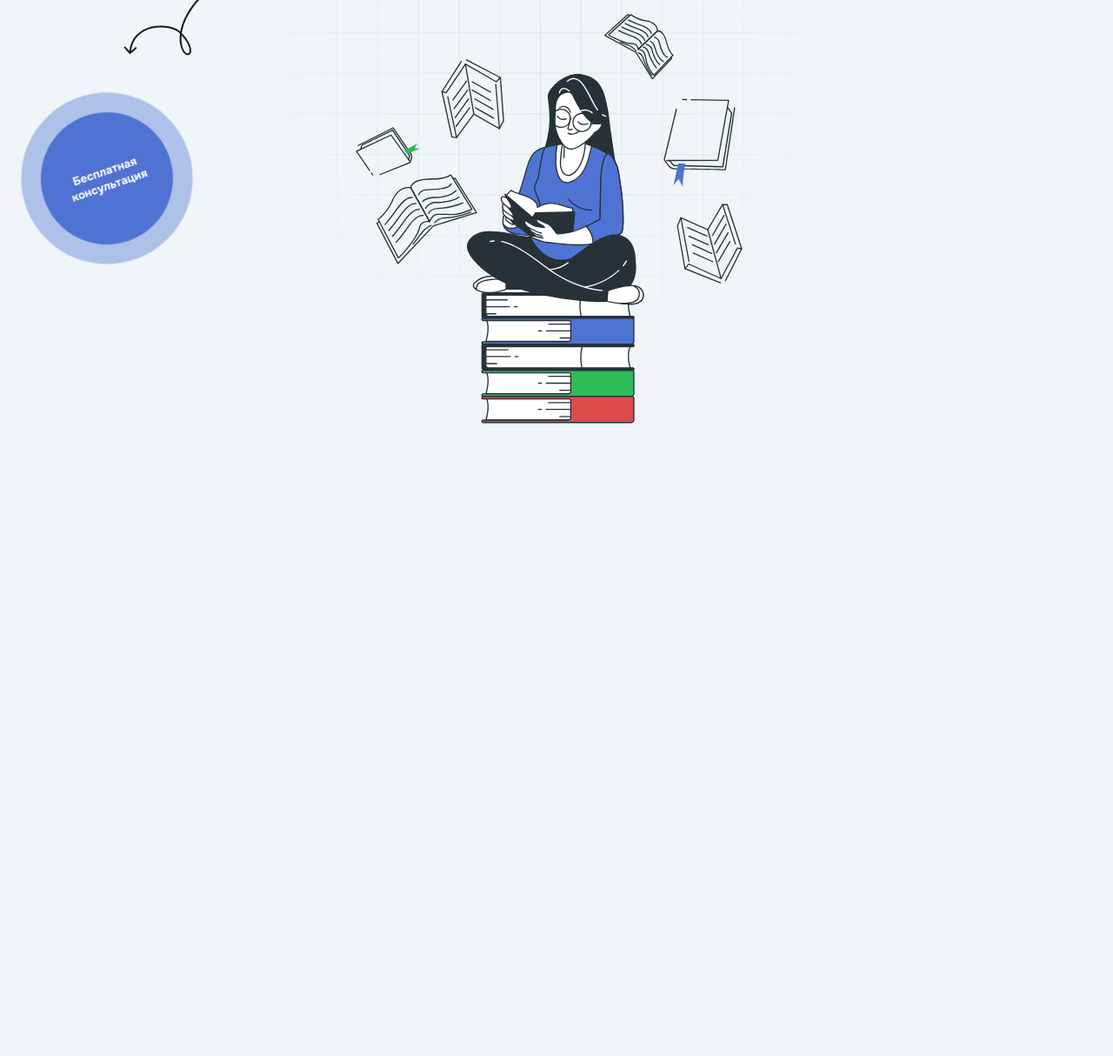
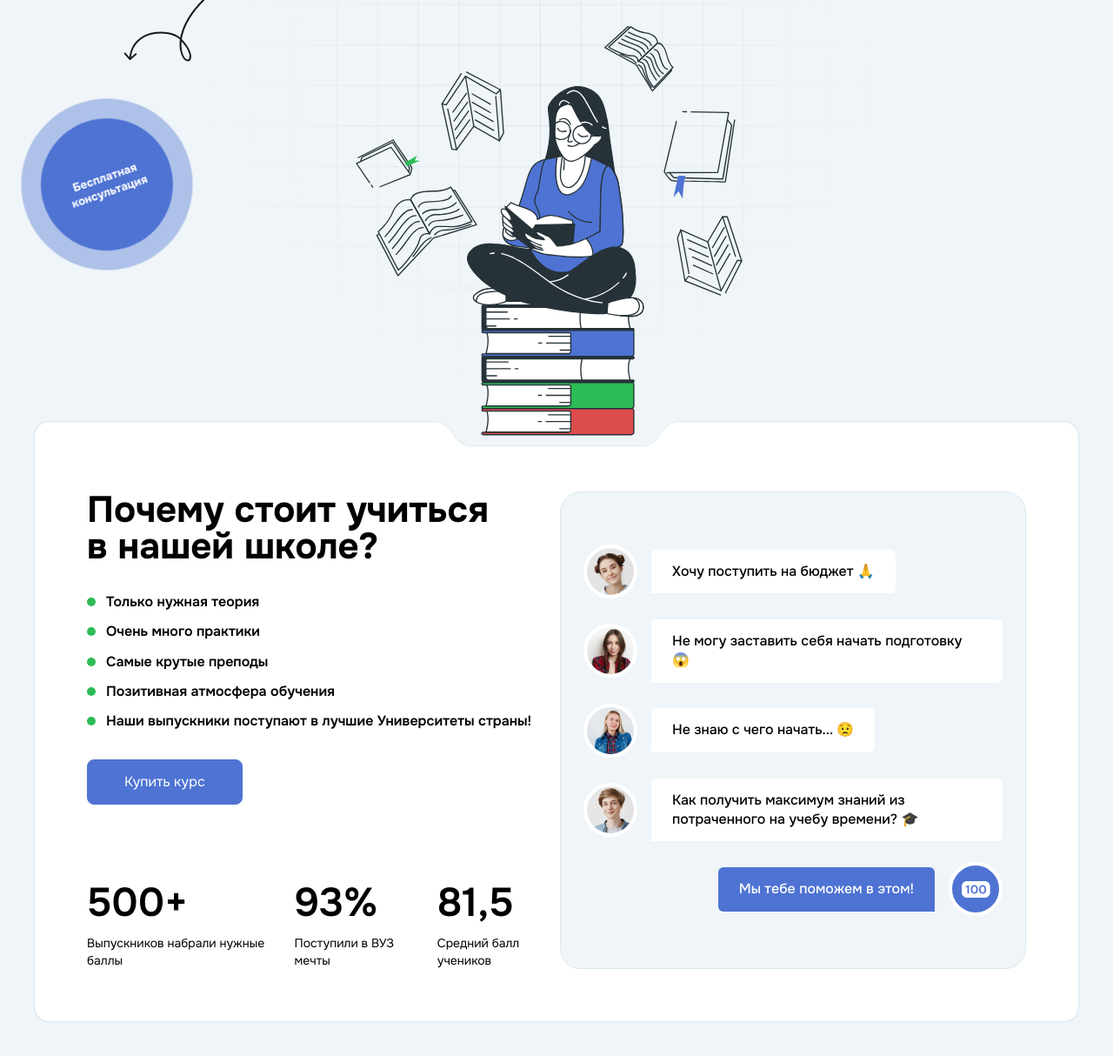
Before and after one commit to klekovvlad/education, a website built with Vite: page index.html in a window 1280 px wide. Shown: the part 406-1620 px from the top of the page at 87% size. Before the commit the page ends 897 px from the top, so only its background shows below. Built offline with nearby package versions, Linux system fonts and the light colour scheme.

Commit message:
add why section

```diff
--- a/index.html
+++ b/index.html
@@ -25,8 +25,8 @@
         <a class="text medium header-phone" href="tel:+79322131123">+ 7 932-213-11-23</a>
       </div>
       <div class="flex justify-end gap-s header-buttons">
-        <button class="button button-default">Войти</button>
-        <button class="button button-secondary">Купить курс</button>
+        <button class="button button-small button-default">Войти</button>
+        <button class="button button-small button-secondary">Купить курс</button>
         <button class="header-menu-button flex direction-column justify-center flex-no-shrink">
           <span></span><span></span><span></span>
         </button>
@@ -55,6 +55,71 @@
         </div>
       </div>
     </section>
+
+    <section class="container why observe" id="why">
+      <div class="why-wrapper">
+        <div class="flex direction-column gap-xl align-stretch">
+          <h2 class="students text-align-left size-42">Почему стоит учиться в нашей школе?</h2>
+          <h2 class="parents text-align-left size-42">Почему мы?</h2>
+          <ul class="why-list students flex direction-column align-stretch gap-s">
+            <li class="text semi-bold">Только нужная теория</li>
+            <li class="text semi-bold">Очень много практики</li>
+            <li class="text semi-bold">Самые крутые преподы</li>
+            <li class="text semi-bold">Позитивная атмосфера обучения</li>
+            <li class="text semi-bold">Наши выпускники поступают в лучшие Университеты страны!</li>
+          </ul>
+          <ul class="why-list parents flex direction-column align-stretch gap-s">
+            <li class="text semi-bold">Подготовка у лучших преподавателей России</li>
+            <li class="text semi-bold">Доступная цена, всего от 2900 рублей в месяц</li>
+            <li class="text semi-bold">Огромный объём практических занятий</li>
+            <li class="text semi-bold">Контроль успеваемости</li>
+            <li class="text semi-bold">Личный наставник, который всегда поможет</li>
+            <li class="text semi-bold">Отсутствие стресса, лишней потери времени на дорогу – сконцентрируйся только на подготовке</li>
+          </ul>
+          <button class="button button-default max-content">Купить курс</button>
+          <div class="why-numbers flex align-start justify-space-between gap-xl">
+            <div class="why-numbers-item flex direction-column align-stretch">
+              <div class="text semi-bold why-number">500+</div>
+              <div class="text small">Выпускников набрали нужные баллы</div>
+            </div>
+            <div class="why-numbers-item flex direction-column align-stretch">
+              <div class="text semi-bold why-number">93%</div>
+              <div class="text small">Поступили в ВУЗ мечты</div>
+            </div>
+            <div class="why-numbers-item flex direction-column align-stretch">
+              <div class="text semi-bold why-number">81,5</div>
+              <div class="text small">Средний балл учеников</div>
+            </div>
+          </div>
+        </div>
+        <div>
+          <div class="flex direction-column gap-l align-stretch chat">
+            <div class="flex chat-item">
+              <img class="chat-img" src="/src/img/why/1.png" alt="user">
+              <div class="text medium chat-message" data-time="12:04">Хочу поступить на бюджет 🙏</div>
+            </div>
+            <div class="flex chat-item">
+              <img class="chat-img" src="/src/img/why/2.png" alt="user">
+              <div class="text medium chat-message" data-time="12:19">Не могу заставить себя начать подготовку 😱</div>
+            </div>
+            <div class="flex chat-item">
+              <img class="chat-img" src="/src/img/why/3.png" alt="user">
+              <div class="text medium chat-message" data-time="12:23">Не знаю с чего начать... 😟</div>
+            </div>
+            <div class="flex chat-item">
+              <img class="chat-img" src="/src/img/why/4.png" alt="user">
+              <div class="text medium chat-message" data-time="12:25">Как получить максимум знаний из потраченного на учебу времени? 🎓</div>
+            </div>
+            <div class="flex chat-item chat-item__author justify-end">
+              <div class="text medium chat-message" data-time="12:30">Мы тебе поможем в этом!</div>
+              <div class="chat-img flex justify-center">
+                <img src="/src/img/why/author.svg" alt="user">
+              </div>
+            </div>
+          </div>
+        </div>
+      </div>
+    </section>
   </main>
 
   <script type="module" src="./src/js/app.ts"></script>
--- a/src/js/app.ts
+++ b/src/js/app.ts
@@ -1,9 +1,11 @@
 import { mobileMenu } from './modules/menu.ts';
 import { switchFunction } from './modules/switch.ts';
+import { createIntersectionObserver } from './modules/observer.ts';
 
 const app = () => {
   mobileMenu();
   switchFunction();
+  createIntersectionObserver();
 };
 
 window.addEventListener('DOMContentLoaded', app);
--- /dev/null
+++ b/src/js/modules/observer.ts
@@ -0,0 +1,21 @@
+export function createIntersectionObserver() {
+  const observer = new IntersectionObserver(
+    (entries) => {
+      entries.forEach((entry) => {
+        if (entry.isIntersecting) {
+          entry.target.classList.add('view');
+          observer.unobserve(entry.target);
+        }
+      });
+    },
+    {
+      threshold: 0.2,
+    },
+  );
+
+  const elements = document.querySelectorAll('.observe');
+
+  elements.forEach((element) => {
+    observer.observe(element);
+  });
+}
--- a/src/scss/buttons.scss
+++ b/src/scss/buttons.scss
@@ -4,10 +4,19 @@
   display: flex;
   align-items: center;
   justify-content: center;
+  height: 3.25rem;
+  padding: 0 2.625rem;
+  min-width: 106px;
+  border-radius: .5rem;
+}
+
+.button-small {
   height: 2.375rem;
   padding: 0 1.5rem;
-  min-width: 106px;
-  border-radius: .5rem;
+}
+
+.max-content {
+  max-width: max-content;
 }
 
 .button-default {
--- /dev/null
+++ b/src/scss/chat.scss
@@ -0,0 +1,89 @@
+.chat {
+  padding: 3.75rem 1.625rem;
+  background-color: var(--main-bg);
+  border: 1px solid var(--line-main-border);
+  border-radius: 1.5rem;
+  overflow: hidden;
+
+  &-img {
+    box-sizing: content-box;
+    width: 3.375rem;
+    aspect-ratio: 1;
+    border-radius: 50%;
+    border: .25rem solid var(--main-white);
+    background-color: var(--main-white);
+  }
+
+  &-message {
+    max-width: max-content;
+    padding: 14px 24px;
+    border-radius: 6px;
+    background-color: var(--main-white);
+  }
+
+  &-item__author {
+    .chat-img,
+    .chat-message {
+      color: var(--main-white);
+      background-color: var(--main-blue);
+    }
+
+    .chat-img {
+      img {
+        max-width: calc(100% - 1rem);
+      }
+    }
+
+    .chat-message {
+      border-bottom-right-radius: 0;
+    }
+  }
+
+  .chat-item {
+    opacity: 0;
+
+    &:not(.chat-item__author) {
+      translate: -50px 0;
+      .chat-message {
+        border-bottom-left-radius: 0;
+      }
+    }
+
+    &.chat-item__author {
+      translate: 50px 0;
+    }
+  }
+}
+
+
+
+.why.view {
+  .chat {
+    .chat-item {
+      animation: show .3s ease forwards;
+
+      &:nth-child(2) {
+        animation-delay: .5s;
+      }
+
+      &:nth-child(3) {
+        animation-delay: 1s;
+      }
+
+      &:nth-child(4) {
+        animation-delay: 1.5s;
+      }
+
+      &:nth-child(5) {
+        animation-delay: 2s;
+      }
+    }
+  }
+}
+
+@keyframes show {
+  to {
+    opacity: 1;
+    translate: 0 0;
+  }
+}
--- a/src/scss/flex.scss
+++ b/src/scss/flex.scss
@@ -1,3 +1,5 @@
+@import "mixins";
+
 .flex {
   display: flex;
   align-items: center;
@@ -5,6 +7,14 @@
 
   &.direction-column {
     flex-direction: column;
+  }
+
+  &.gap-xl {
+    gap: 2rem;
+
+    @include mobile {
+      gap: 1.5rem;
+    }
   }
 
   &.gap-l {
--- a/src/scss/global.scss
+++ b/src/scss/global.scss
@@ -40,4 +40,8 @@ body {
 
 .main {
   padding-top: 2rem;
+
+  section:not(:first-child) {
+    margin-bottom: 150px;
+  }
 }
--- a/src/scss/header.scss
+++ b/src/scss/header.scss
@@ -6,7 +6,6 @@
   z-index: 8;
 
   @include tablet {
-    padding: 0;
     top: 0;
   }
 
--- a/src/scss/styles.scss
+++ b/src/scss/styles.scss
@@ -12,3 +12,5 @@
 @import "header";
 @import "switch";
 @import "hero";
+@import "why";
+@import "chat";
--- a/src/scss/text.scss
+++ b/src/scss/text.scss
@@ -1,6 +1,10 @@
 .text {
   &.medium {
     font-weight: 500;
+  }
+
+  &.semi-bold {
+    font-weight: 600;
   }
 
   &.secondary {
@@ -9,6 +13,10 @@
 
   &.blue {
     color: var(--main-blue);
+  }
+
+  &.small {
+    font-size: 14px;
   }
 }
 
--- a/src/scss/titles.scss
+++ b/src/scss/titles.scss
@@ -11,6 +11,10 @@ h1, h2, h3 {
 
   &.size-42 {
     font-size: 2.625rem;
+
+    @include mobile {
+      font-size: 1.5rem;
+    }
   }
 }
 
--- a/src/scss/variables.scss
+++ b/src/scss/variables.scss
@@ -8,6 +8,7 @@
   --button-black: #292E37;
   --text-secondary: #7B8D9B;
   --button-secondary: #E6EEF2;
+  --other-state-green: #2DBB55;
 
   --border-radius: 1rem;
 
--- /dev/null
+++ b/src/scss/why.scss
@@ -0,0 +1,102 @@
+@import "mixins";
+
+.why {
+  position: relative;
+  top: -20px;
+
+  @include mobile {
+    top: 0;
+    margin-top: 1rem;
+  }
+
+  &:before {
+    content: '';
+    position: absolute;
+    top: -1px;
+    left: 19px;
+    right: 19px;
+    bottom: -1px;
+    background-color: var(--line-main-border);
+
+    @include mobile {
+      display: none;
+    }
+  }
+
+  .why-wrapper,
+  &:before {
+    mask: url("/src/img/why-mask.svg") no-repeat top center;
+    mask-size: cover;
+    border-radius: 1rem;
+
+    @include mobile {
+      mask: none;
+    }
+  }
+
+  &-wrapper {
+    display: grid;
+    grid-template-columns: repeat(2, 1fr);
+    grid-gap: .5rem;
+    background-color: var(--main-white);
+    padding: 5rem 3.75rem 3.75rem;
+
+    @media (max-width: 968px) {
+      grid-template-columns: 1fr;
+    }
+
+    @include mobile {
+      padding: 2rem 1.25rem;
+    }
+  }
+
+  &-list {
+    li {
+      &:before {
+        content: '';
+        display: inline-block;
+        width: 10px;
+        aspect-ratio: 1;
+        border-radius: 50%;
+        background-color: var(--other-state-green);
+        margin-right: 0.75rem;
+      }
+    }
+  }
+
+  &-numbers {
+    margin-top: auto;
+
+    @include tablet {
+      flex-wrap: wrap;
+    }
+
+    @include mobile {
+      margin-top: 1.5rem;
+    }
+
+    &-item {
+      gap: 5px;
+
+      @include mobile {
+        flex-basis: calc((100% - 1.5rem) / 2) ;
+      }
+    }
+
+    .why-number {
+      font-size: 2.875rem;
+
+      @include mobile {
+        font-size: 36px;
+      }
+    }
+  }
+}
+
+.why {
+  .chat {
+    @media (max-width: 968px) {
+      display: none;
+    }
+  }
+}
```
Also changed, not shown: src/img/why-mask.svg (added), src/img/why/1.png (added), src/img/why/2.png (added), src/img/why/3.png (added), src/img/why/4.png (added), src/img/why/author.svg (added).
